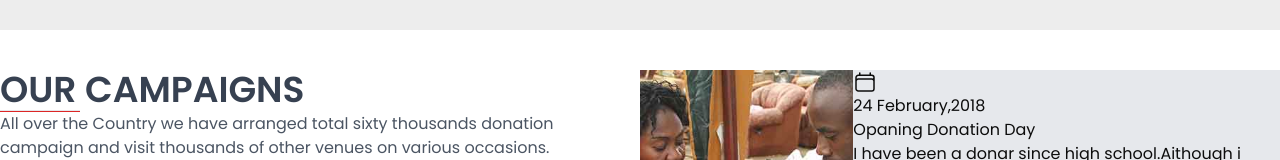
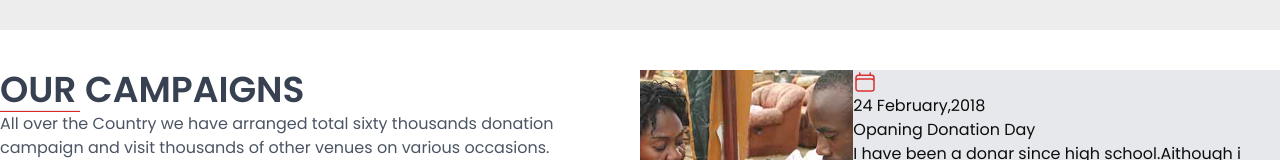
Before and after one commit to miraz66/dream_touch_blood, a React (Vite) app: page /mainpage in a window 1280 px wide. Shown: the part 2363-2523 px from the top of the page. Built offline with nearby package versions, Linux system fonts and the light colour scheme.

Commit message:
Campaigns

```diff
--- a/src/components/CampaignCard.jsx
+++ b/src/components/CampaignCard.jsx
@@ -23,7 +23,7 @@
               viewBox="0 0 24 24"
               strokeWidth={1.5}
               stroke="currentColor"
-              className="w-6 h-6"
+              className="w-6 h-6 text-red-600"
             >
               <path
                 strokeLinecap="round"
```
